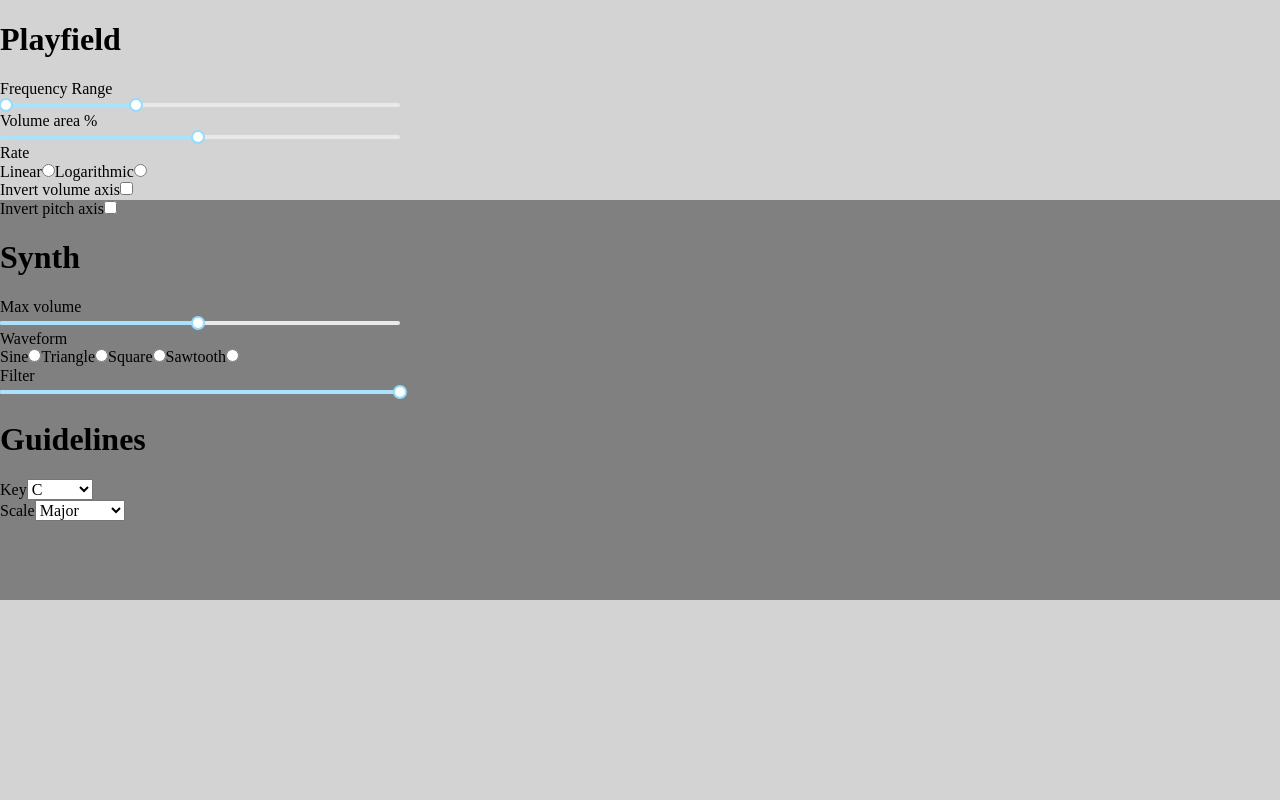
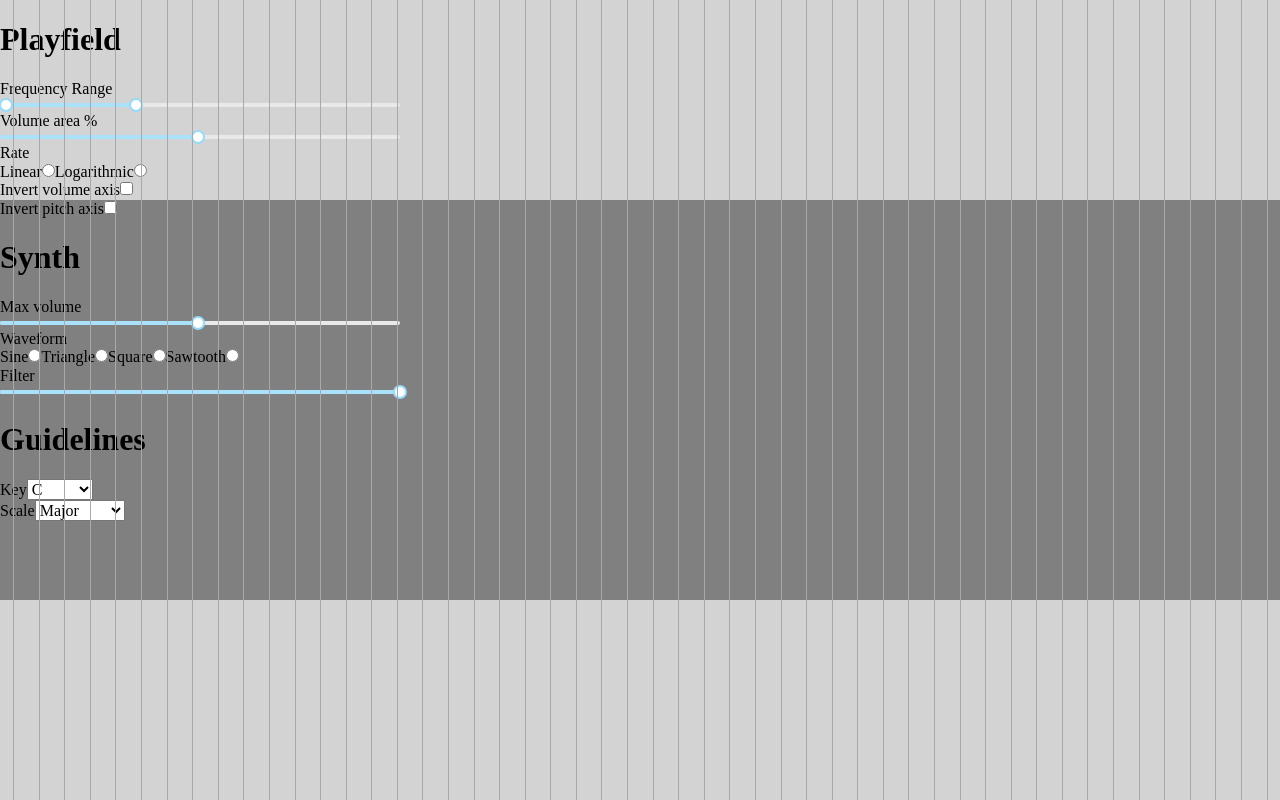
Before and after one commit to JustusFT/react-theremin, a React (Create React App) app: page / in a window 1280 px wide. Built offline with nearby package versions, Linux system fonts and the light colour scheme.

Commit message:
Add guidelines to layout Only supports chromatic, no key or scale options yet

```diff
--- a/src/App.js
+++ b/src/App.js
@@ -1,6 +1,8 @@
 import React, { Component } from 'react';
 import Options from './Options';
 import PlayField from './PlayField';
+
+import { calculatePitch } from './util';
 
 const mockOptions = {
   volumeArea: 50,
@@ -28,7 +30,6 @@ class App extends Component {
     this.stopSound = this.stopSound.bind(this);
     this.handleMouseMove = this.handleMouseMove.bind(this);
     this.setPitch = this.setPitch.bind(this);
-    this.calculatePitch = this.calculatePitch.bind(this);
   }
 
   handleMouseMove(e) {
@@ -45,14 +46,7 @@ class App extends Component {
 
   // set the oscillator's pitch based on the x position given
   setPitch(x) {
-    oscillator.frequency.value = this.calculatePitch(x);
-  }
-
-  // given the mouse's x position, calculate what pitch(in hz) is to be played
-  calculatePitch(x) {
-    const [minHz, maxHz] = mockOptions.range;
-    const rate = Math.log2(maxHz / minHz) / window.innerWidth;
-    return Math.pow(2, x * rate) * minHz;
+    oscillator.frequency.value = calculatePitch(x, mockOptions.range);
   }
 
   render() {
@@ -60,7 +54,8 @@ class App extends Component {
       <div>
         <Options />
         <PlayField
-          options={mockOptions}
+          range={mockOptions.range}
+          volumeArea={mockOptions.volumeArea}
           onMouseEnter={this.playSound}
           onMouseLeave={this.stopSound}
           onMouseMove={this.handleMouseMove}
--- /dev/null
+++ b/src/GuideLines.css
@@ -0,0 +1,7 @@
+.GuideLine {
+  position: absolute;
+  top: 0;
+  bottom: 0;
+  width: 1px;
+  background-color: darkgray;
+}
--- /dev/null
+++ b/src/GuideLines.js
@@ -0,0 +1,28 @@
+import React from 'react';
+import './GuideLines.css';
+
+import { tone, findPitchLocation } from './util';
+
+// returns an array of guide lines as JSX elements
+function generateGuideLines(range) {
+  const guideLines = [];
+  // iterate through the 88 keys of the piano
+  for (let i = 0; i < 88; i++) {
+    const pitch = tone(i);
+    const x = Math.round(findPitchLocation(pitch, range));
+    const isInView = x >= 0 && x <= window.innerWidth;
+    if (isInView) {
+      guideLines.push(
+        <div key={i} className="GuideLine" style={{ left: x }} />
+      );
+    }
+  }
+  return guideLines;
+}
+
+function GuideLines({ range }) {
+  const guideLines = generateGuideLines(range);
+  return <div>{guideLines}</div>;
+}
+
+export default GuideLines;
--- a/src/Options.js
+++ b/src/Options.js
@@ -84,14 +84,14 @@ function Options() {
             'A',
             'B',
             'B#/Cb'
-          ].map(key => <option>{key}</option>)}
+          ].map((key, index) => <option key={index}>{key}</option>)}
         </select>
       </div>
       <div>
         Scale
         <select>
-          {['Major', 'Minor', 'Chromatic'].map(scale => (
-            <option>{scale}</option>
+          {['Major', 'Minor', 'Chromatic'].map((scale, index) => (
+            <option key={index}>{scale}</option>
           ))}
         </select>
       </div>
--- a/src/PlayField.js
+++ b/src/PlayField.js
@@ -1,8 +1,9 @@
 import React from 'react';
 import VolumeField from './VolumeField';
+import GuideLines from './GuideLines';
 import './PlayField.css';
 
-function PlayField({ options, ...props }) {
+function PlayField(props) {
   return (
     <div
       className="PlayField"
@@ -10,7 +11,8 @@ function PlayField({ options, ...props }) {
       onMouseLeave={props.onMouseLeave}
       onMouseMove={props.onMouseMove}
     >
-      <VolumeField height={options.volumeArea} />
+      <GuideLines range={props.range} />
+      <VolumeField height={props.volumeArea} />
     </div>
   );
 }
--- /dev/null
+++ b/src/util.js
@@ -0,0 +1,20 @@
+// given the mouse's x position and pitch range, calculate what pitch (in hz) is to be played
+// this is the inverse function of findPitchLocation
+export function calculatePitch(x, [minHz, maxHz]) {
+  const rate = Math.log2(maxHz / minHz) / window.innerWidth;
+  return Math.pow(2, x * rate) * minHz;
+}
+
+// for a given pitch, find the x-coordinate that produces the pitch
+// this is the inverse function of calculatePitch
+export function findPitchLocation(pitch, [minHz, maxHz]) {
+  return (
+    (window.innerWidth * Math.log2(pitch / minHz)) / Math.log2(maxHz / minHz)
+  );
+}
+
+// gets the frequency (in hz) of the nth key of a piano
+// formula taken from https://en.wikipedia.org/wiki/Piano_key_frequencies
+export function tone(n) {
+  return Math.pow(Math.pow(2, 1 / 12), n - 49) * 440;
+}
```
